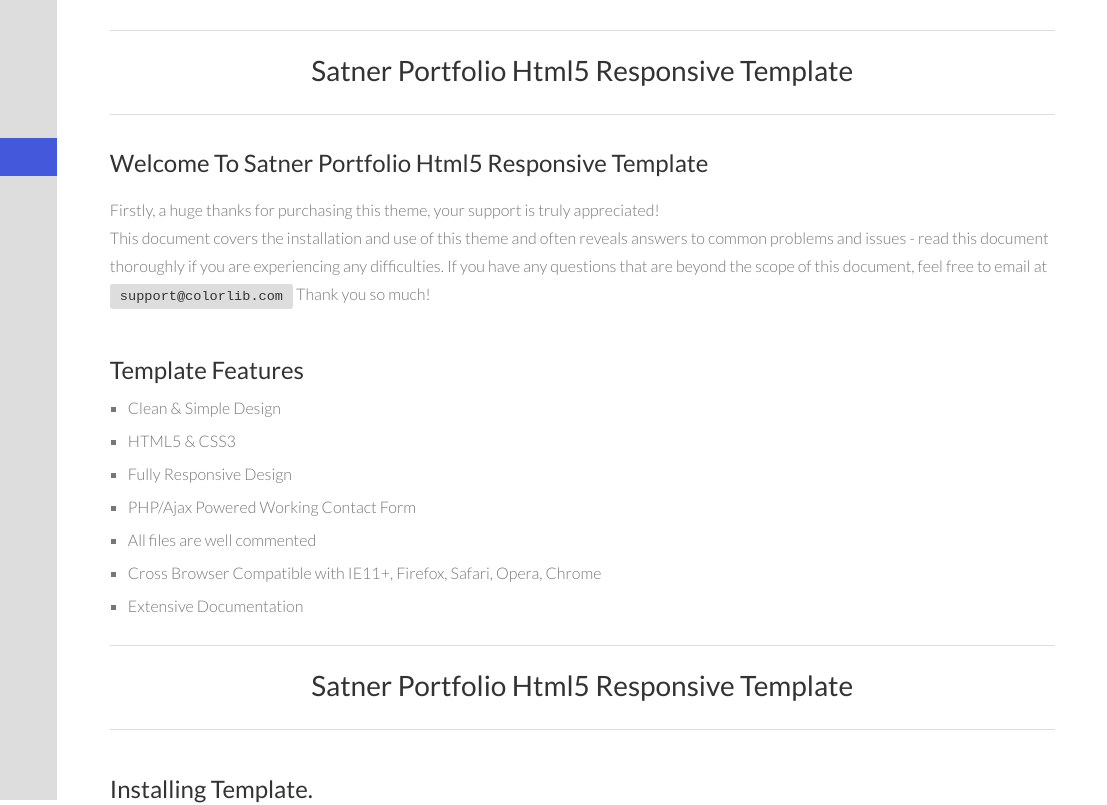
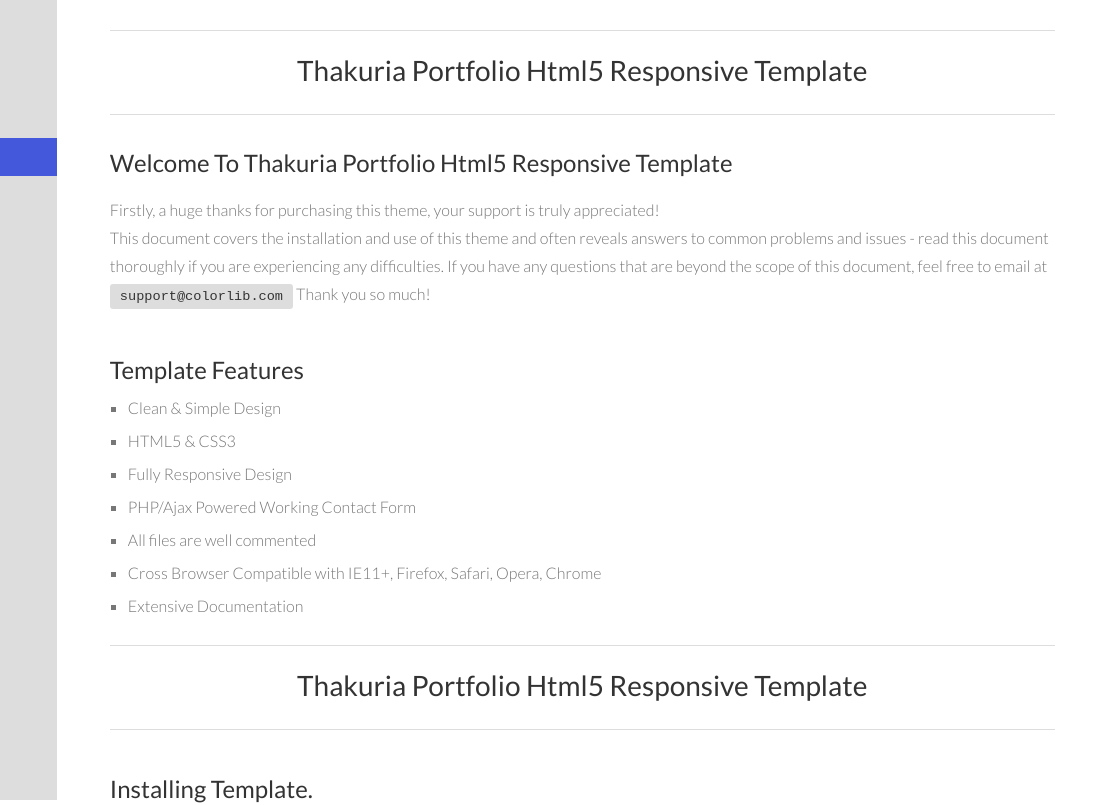
Before and after one commit to neel2902/portfolio, a plain HTML site: page Satner Portfolio -doc/index.html in a window 1280 px wide. Shown: the top 805 px of the page, 173-1280 px from the left. Drawn offline with nearby package versions, Linux system fonts and the light colour scheme; some packages are replaced by stand-ins of ours; files that its build step writes are made by us from their sources; files whose address does not match are found by name.

Commit message:
Minor change for CI/CD testing

```diff
--- a/Satner Portfolio -doc/index.html
+++ b/Satner Portfolio -doc/index.html
@@ -8,7 +8,7 @@
 
 <head>
 	<meta charset="utf-8">
-	<title>Satner Portfolio</title>
+	<title>Thakuria Portfolio</title>
 	<meta name="description" content="">
 	<!-- Mobile Specific Meta -->
 	<meta name="viewport" content="width=device-width, initial-scale=1">
@@ -57,11 +57,11 @@
 		<div class="main-content">
 			<section id="welcome">
 				<div class="content-header">
-					<h1>Satner Portfolio Html5 Responsive Template</h1>
+					<h1>Thakuria Portfolio Html5 Responsive Template</h1>
 				</div>
 				<div class="welcome">
 
-					<h2 class="twenty">Welcome To Satner Portfolio Html5 Responsive Template</h2>
+					<h2 class="twenty">Welcome To Thakuria Portfolio Html5 Responsive Template</h2>
 					<p>Firstly, a huge thanks for purchasing this theme, your support is truly appreciated!</p>
 					<p>This document covers the installation and use of this theme and often reveals answers to common problems and
 						issues - read this document thoroughly if you are experiencing any difficulties. If you have any questions that
@@ -86,7 +86,7 @@
 
 			<section id="installation">
 				<div class="content-header">
-					<h1>Satner Portfolio Html5 Responsive Template</h1>
+					<h1>Thakuria Portfolio Html5 Responsive Template</h1>
 				</div>
 				<h2 class="title">Installing Template.</h2>
 
```
Also changed, not shown: index.html (+3 -3 lines).
